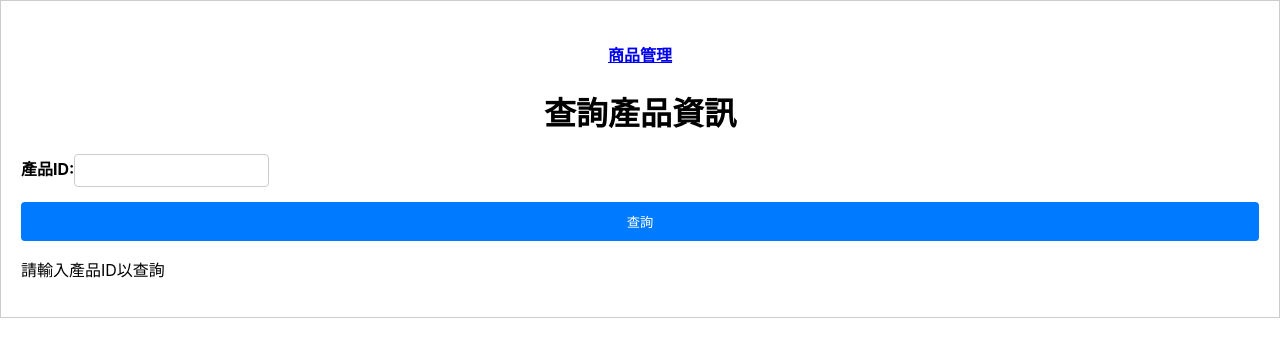
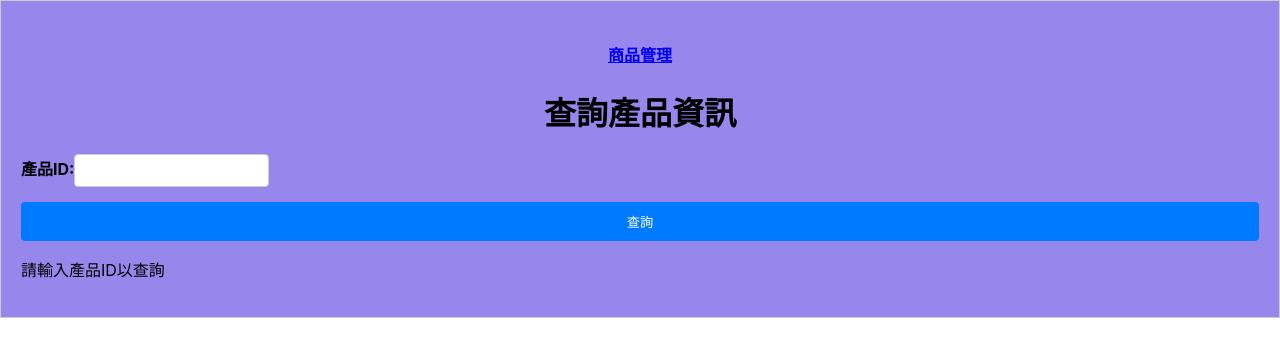
Before and after one commit to kerorogo23/React_one, a React (Create React App) app: page /p-getProduct in a window 1280 px wide. Shown: the top 356 px of the page. Built offline with nearby package versions, Linux system fonts and the light colour scheme.

Commit message:
改表單顏色、字加粗體

```diff
--- a/src/Product/GetProduct.css
+++ b/src/Product/GetProduct.css
@@ -1,10 +1,12 @@
 .product-container {
+  background-color: rgb(151, 134, 236);
   border: 1px solid #ccc;
   padding: 20px;
   margin-bottom: 20px;
 }
 
 .product-details {
+  background-color: #ccc;
   border: 1px solid #ccc;
   padding: 10px;
   margin-top: 10px;
--- a/src/Product/GetProduct.js
+++ b/src/Product/GetProduct.js
@@ -48,7 +48,7 @@ function GetProduct() {
         <p style={{ color: 'red', fontWeight: 'bold', fontSize: '20px' }}>沒有該ID的商品</p>
       ) : product ? (
         <div className="product-details">
-          <p>產品ID: {product.productId}</p>
+          <p style={{ color: 'red', fontWeight: 'bold' }}>產品ID: {product.productId}</p>
           <p>產品名稱: {product.productName}</p>
           <p>分類: {product.category}</p>
           <p>
```
Lines whose indentation alone changed are shown as unchanged.
